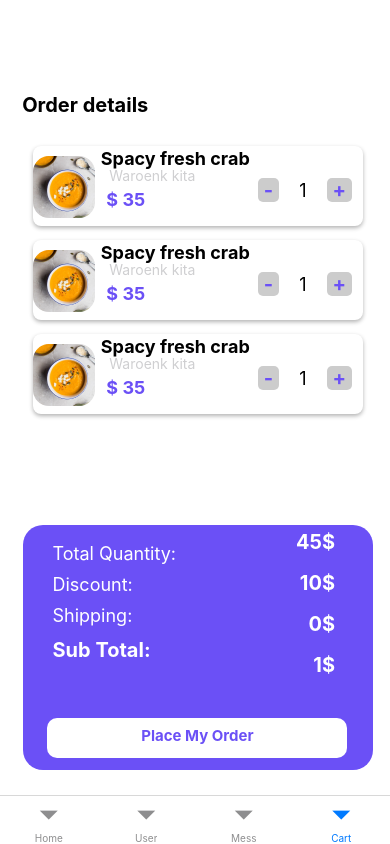
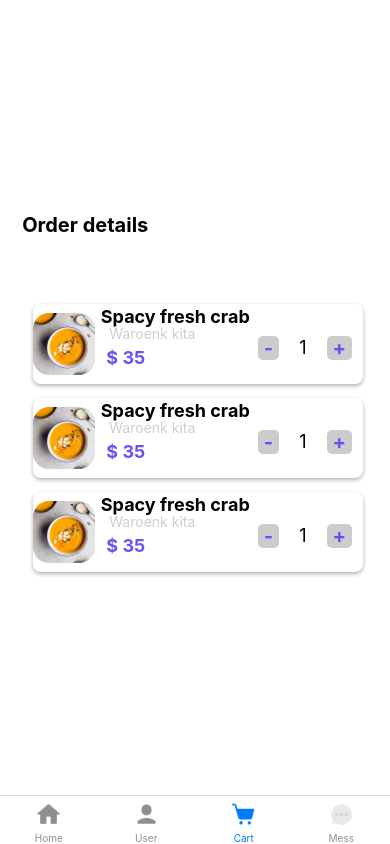
Before and after one commit to hothibich0211/Mobilr_Food, a React Native app: screen /Cart in a window 390 px wide. Built offline with nearby package versions, Linux system fonts and the light colour scheme.

Commit message:
update navigate

```diff
--- a/App.js
+++ b/App.js
@@ -1,45 +1,28 @@
 import React from 'react';
+import { StyleSheet} from 'react-native'
+// import { createBottomTabNavigator } from '@react-navigation/bottom-tabs';
+import { createStackNavigator } from '@react-navigation/stack';
 import { NavigationContainer } from '@react-navigation/native';
-import { createBottomTabNavigator } from '@react-navigation/bottom-tabs';
-import { createStackNavigator } from '@react-navigation/stack';
-
-import HomeScreen from './Home/Home';
+import Navigation from './Navigation';
 import Filter from './Page/Filter';
-import Mess from './Home/Mess';
-import Cart from './Home/Cart';
-import User from './Home/User';
 import ConfirmOrder from './Page/ConfirmOrder';
 
-const Tab = createBottomTabNavigator();
+// const Tab = createBottomTabNavigator();
 const Stack = createStackNavigator();
-
-function MainStack() {
-  return (
-    <Stack.Navigator screenOptions={{ headerShown: false }}>
-      <Stack.Screen name="Homepage" component={HomeScreen} />
-      <Stack.Screen name="Filter" component={Filter} />
-      <Stack.Screen name="ConfirmOrder" component={ConfirmOrder} />
-    </Stack.Navigator>
-  );
-}
 
 export default function App() {
   return (
     <NavigationContainer >
-      <Tab.Navigator >
-        <Tab.Screen name="Home" options={{
-          headerShown: false,
-        }} component={MainStack} />
-        <Tab.Screen name="User" options={{
-          headerShown: false,
-        }} component={User} />
-        <Tab.Screen name="Mess" options={{
-          headerShown: false,
-        }} component={Mess} />
-        <Tab.Screen name="Cart" options={{
-          headerShown: false,
-        }} component={Cart} />
-      </Tab.Navigator>
+      <Stack.Navigator screenOptions={{ headerShown: false }}>
+        <Stack.Screen name="MainStack" component={Navigation} />
+        <Stack.Screen name="Filter" component={Filter} />
+        <Stack.Screen name="ConfirmOrder" component={ConfirmOrder} />
+      </Stack.Navigator>
     </NavigationContainer>
   );
 }
+const styles = StyleSheet.create({
+  container: {
+    flex: 1,
+  },
+});
--- a/Home/Cart.js
+++ b/Home/Cart.js
@@ -6,7 +6,7 @@ import { StyleSheet, Text, View, Image, TouchableOpacity } from 'react-native';
 
 const Order = require('../assets/images/Menu_Photo-1.png');
 
-export default function Cart({navigation}) {
+export default function Cart() {
     const [quantity, setQuantity] = useState(1);
     const [discount, setDiscount] = useState(0);
     const [shipping, setShipping] = useState(10);
@@ -85,23 +85,7 @@ export default function Cart({navigation}) {
                         </TouchableOpacity>
                     </View>
                 </View>
-                    <View style={styles.summaryContainer}>
-                        <Text style={styles.summaryText}>Total Quantity: </Text>
-                        <Text style={styles.summaryText}>Discount: </Text>
-                        <Text style={styles.summaryText}>Shipping: </Text>
-                        <Text style={styles.subTotalText}>Sub Total:</Text>
-                    </View>
-                    <View style={styles.prices}>
-                        <Text style={styles.subTotalPrice}>{quantity}$</Text>
-                        <Text style={styles.subTotalPrice}>{discount}$</Text>
-                        <Text style={styles.subTotalPrice}>{shipping}$</Text>
-                        <Text style={styles.subTotalPrice}> {subTotal}$</Text>
-                    </View>
-                    <View>
-                    <TouchableOpacity style={styles.button}>
-                        <Text style={styles.buttonText} onPress={()=>navigation.navigate("ConfirmOrder")}>Place My Order</Text>
-                    </TouchableOpacity>
-                    </View>
+
             </View>
 
             <StatusBar style="auto" />
@@ -125,13 +109,13 @@ const styles = StyleSheet.create({
     },
     textChat: {
         top: '12%',
-        fontWeight:'bold',
+        fontWeight: 'bold',
         fontSize: 20,
         left: '2%',
     },
-    Cart1:{
+    Cart1: {
         top: 250,
-        padding:10,
+        padding: 10,
     },
     Cards: {
         backgroundColor: '#fff',
@@ -148,9 +132,9 @@ const styles = StyleSheet.create({
         height: 80,
         margin: 5,
     },
-    Card2:{
+    Card2: {
         top: 190,
-        padding:10,
+        padding: 10,
     },
     Card: {
         backgroundColor: '#fff',
@@ -167,11 +151,11 @@ const styles = StyleSheet.create({
         height: 80,
         margin: 5,
     },
-    Card3:{
+    Card3: {
         top: 130,
-        padding:10,
+        padding: 10,
     },
-    Cardd:{
+    Cardd: {
         backgroundColor: '#fff',
         width: 330,
         borderRadius: 8,
@@ -231,51 +215,4 @@ const styles = StyleSheet.create({
         marginHorizontal: 20,
 
     },
-    summaryContainer: {
-        marginTop: 30,
-        top: 12,
-        backgroundColor:'#6B50F6',
-        borderRadius: 20,
-        height:245,
-        width:350,
-        left:7.5,
-
-    },
-    summaryText: {
-        top:18,
-        fontSize: 18,
-        color:'white',
-        marginBottom: 10,
-        left: 30,
-    },
-    subTotalText: {
-        fontSize: 20,
-        fontWeight: 'bold',
-        color:'white',
-        marginTop: 20,
-        left:30,
-    },
-    subTotalPrice:{
-        fontSize: 20,
-        fontWeight: 'bold',
-        color:'white',
-        marginTop: -145,
-        padding:40,
-        textAlign:'right',
-    },
-    button: {
-        backgroundColor: '#fff',
-        borderRadius: 10,
-        alignItems: 'center',
-        top: -40,
-        left: '9%',
-        width: 300,
-        height: 40,
-    },
-    buttonText: {
-        color: '#6B50F6',
-        fontSize: 15,
-        top: '20%',
-        fontWeight:'bold',
-    },
 });
--- a/Home/User.js
+++ b/Home/User.js
@@ -1,4 +1,7 @@
+import { View} from 'react-native';
+
 export default function User() {
+
 
     return (
         <View>
--- a/Navigation.js
+++ b/Navigation.js
@@ -1,19 +1,21 @@
-import { StyleSheet, Text, View } from 'react-native'
+import { StyleSheet} from 'react-native'
 import React from 'react'
 import User from './Home/User';
 import Cart from './Home/Cart';
 import Mess from './Home/Mess';
+import HomeScreem from './Home/Home';
 import { createBottomTabNavigator } from '@react-navigation/bottom-tabs';
+
 import { Image } from 'react-native';
-const HomePage = require('./assets/images/icons8-home-24.png');
+
 const Users = require('./assets/images/icons8-user-30.png');
 const Carts = require('./assets/images/icons8-cart-30.png');
 const Messa = require('./assets/images/Chat.png');
-
+const HomePage = require('./assets/images/icons8-home-24.png');
 const Tab = createBottomTabNavigator();
 export default function Navigation() {
   return (
-      <Tab.Navigator screenOptions={{headerShown:false}}>
+      <Tab.Navigator screenOptions={{ headerShown: false }}>
         <Tab.Screen name="Home" component={HomeScreem} options={{
           tabBarIcon: ({ color, size }) => (
             <Image source={HomePage} style={{ tintColor: color, width: size, height: size }} />
@@ -36,7 +38,7 @@ export default function Navigation() {
         }} />
 
       </Tab.Navigator>
+
   )
 }
-
 const styles = StyleSheet.create({})
```
Also changed, not shown: Components/Total.js (added, +84 -0 lines). Lines whose indentation alone changed are shown as unchanged.
